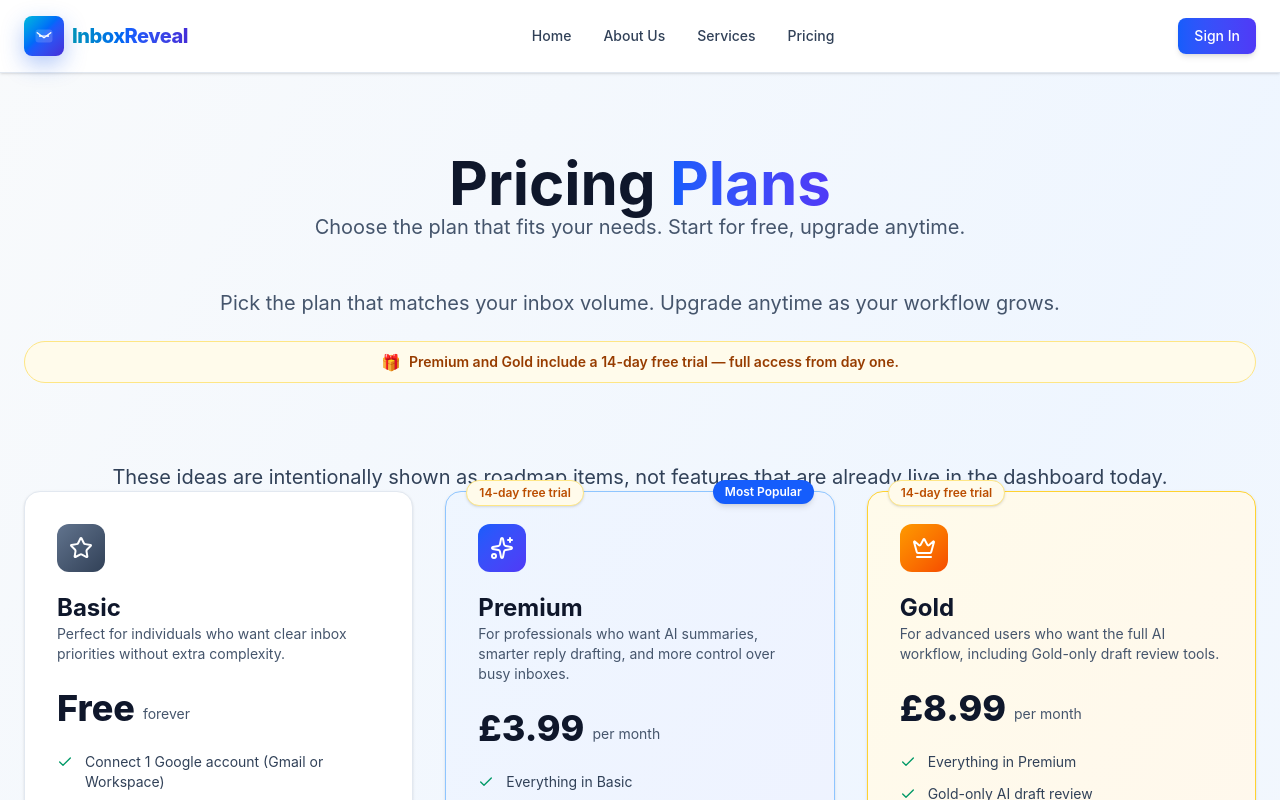
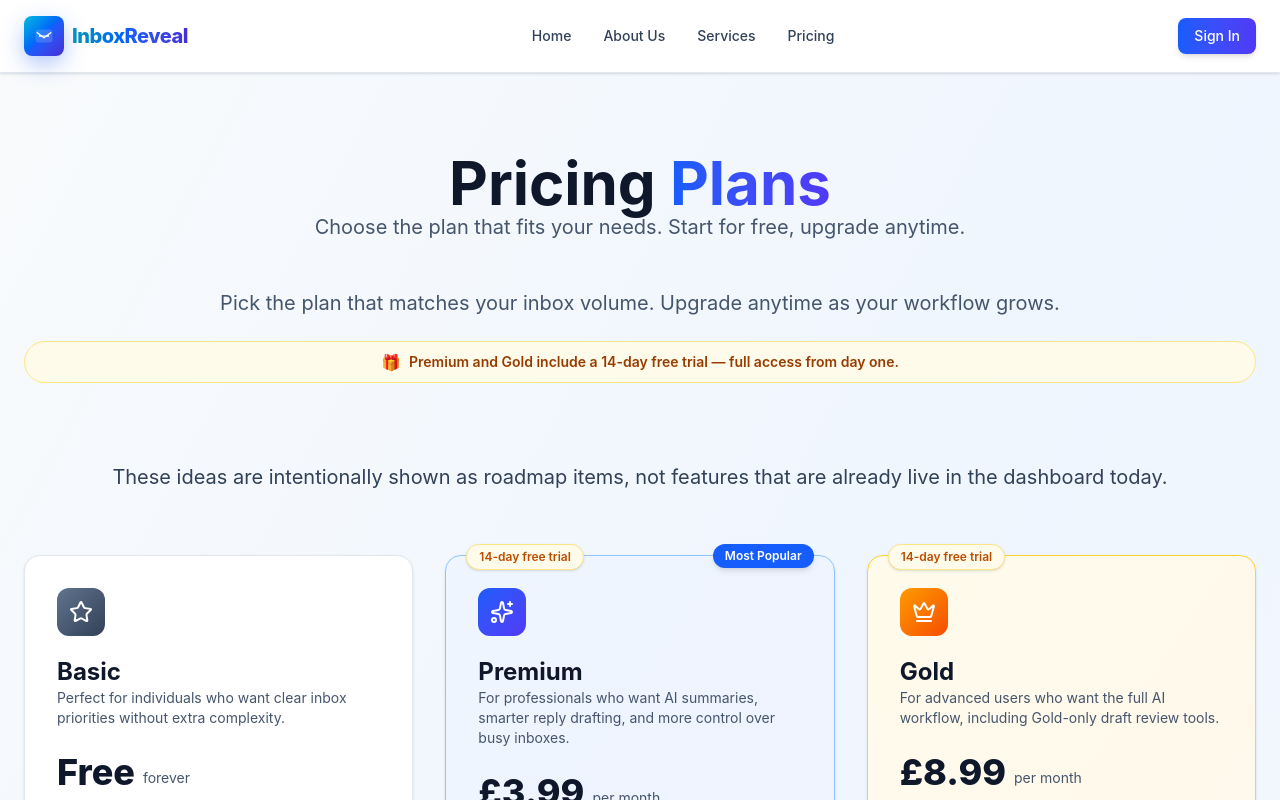
Before and after one commit to abraraslam/inboxreveal, a Next.js app: page /pricing in a window 1280 px wide. Shown: the top 800 px of the page. Built offline with nearby package versions, Linux system fonts and the light colour scheme; no server answers.

Commit message:
Add extra space after roadmap info section on pricing page

```diff
--- a/app/(marketing)/pricing/page.tsx
+++ b/app/(marketing)/pricing/page.tsx
@@ -192,8 +192,8 @@ export default function Pricing() {
             </div>
           </section>
 
-          {/* Centered roadmap info paragraph */}
-          <section>
+          {/* Centered roadmap info paragraph with extra space after */}
+          <section className="mb-16">
             <p className="my-16 text-center text-base text-slate-700 sm:text-lg md:text-xl">
               These ideas are intentionally shown as roadmap items, not features that are already live in the dashboard today.
             </p>
```
